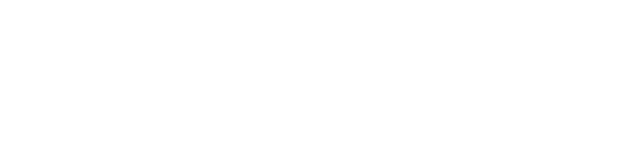
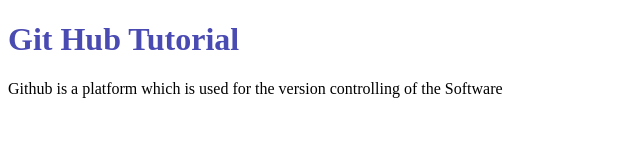
Before and after one commit to Nabeel-DPP/Project2, a plain HTML site: page index.html in a window 1280 px wide. Shown: the whole page, without its empty margins (0-640 px from the left). Drawn offline with Linux system fonts and the light colour scheme.

Commit message:
Add new files

```diff
--- a/index1.html
+++ b/index.html
@@ -3,9 +3,11 @@
 <head>
     <meta charset="UTF-8">
     <meta name="viewport" content="width=device-width, initial-scale=1.0">
+    <link rel="stylesheet" href="style.css">
     <title>Document</title>
 </head>
 <body>
-
+    <h1>Git Hub Tutorial</h1>
+    <p>Github is a platform which is used for the version controlling of the Software</p>
 </body>
 </html>
--- /dev/null
+++ b/style.css
@@ -0,0 +1,4 @@
+h1
+{
+    color: rgb(74, 74, 179);
+}
```
